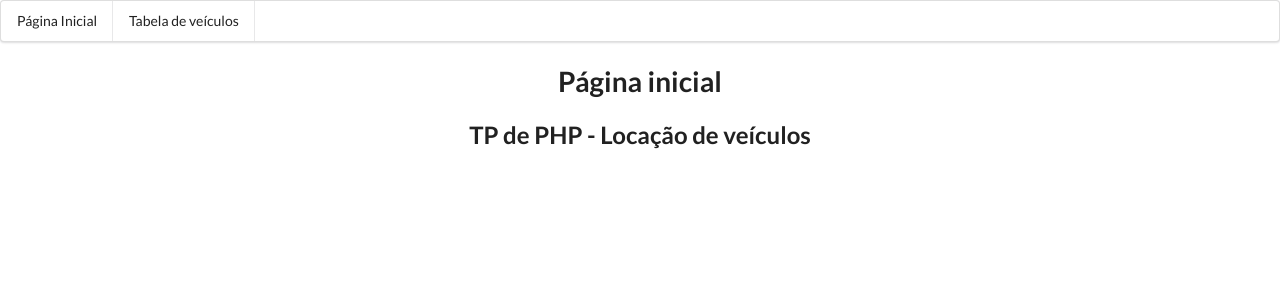
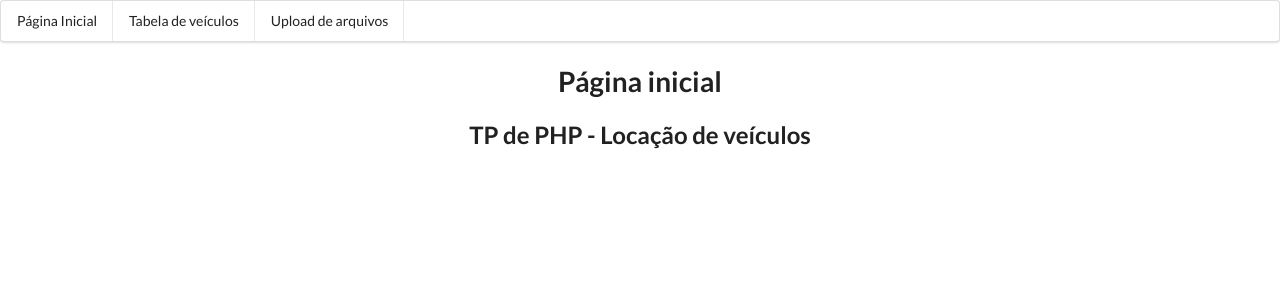
Before and after one commit to imerik1/Locacao-PHP, a PHP site: page /index.php in a window 1280 px wide. Shown: the top 300 px of the page. Run offline with PHP 8.4, Linux system fonts and the light colour scheme; some libraries are stand-ins or nearby versions.

Commit message:
Update header.php

```diff
--- a/Views/header.php
+++ b/Views/header.php
@@ -74,5 +74,6 @@
     <nav class="ui stackable menu">
       <a href="/Views/index.php" class="item">Página Inicial</a>
       <a href="/Views/Carros/carros-index.php" class="item">Tabela de veículos</a>
+      <a href="/Views/Files/files-index.php" class="item">Upload de arquivos</a>
     </nav>
   </header>
```
